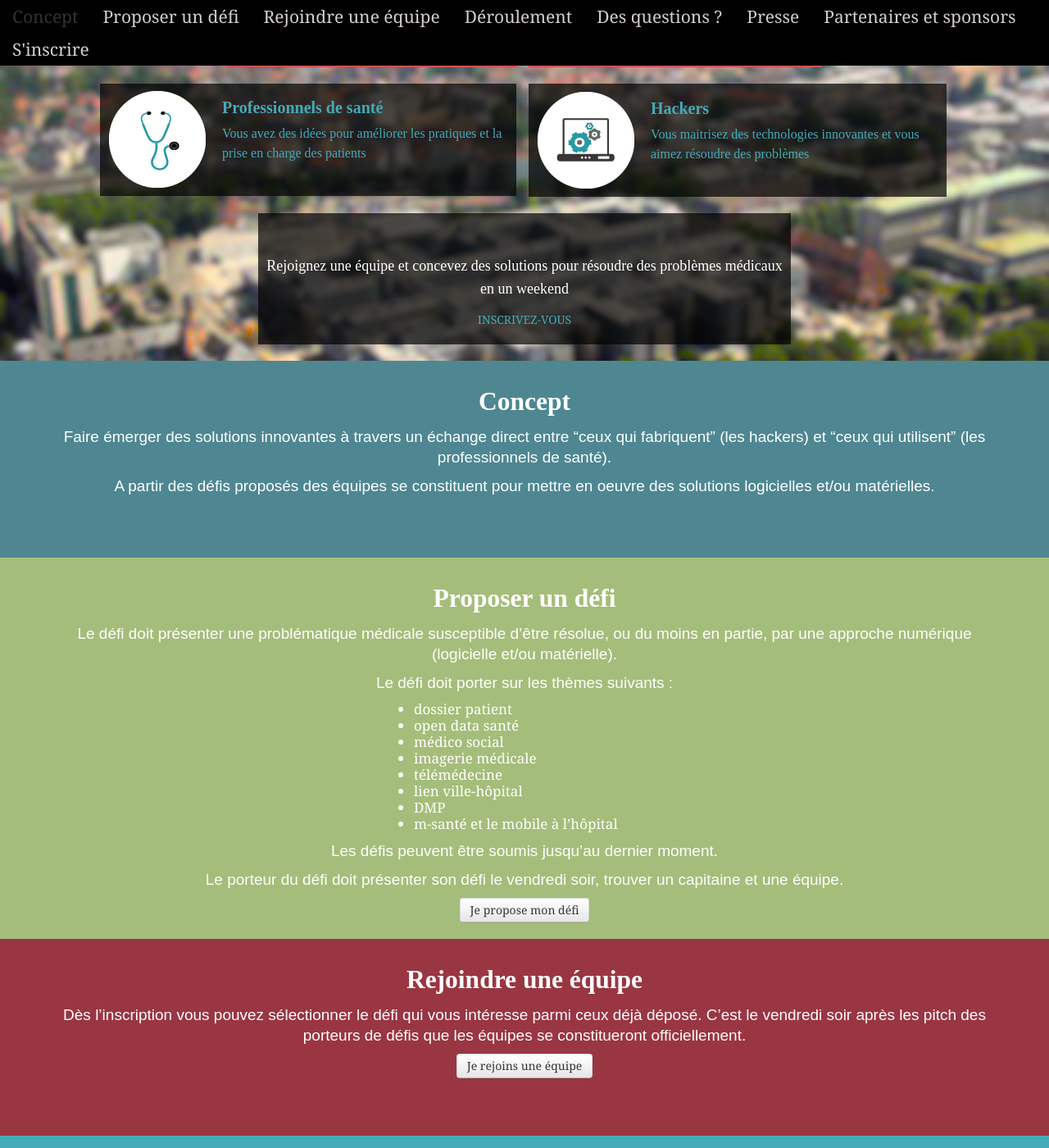
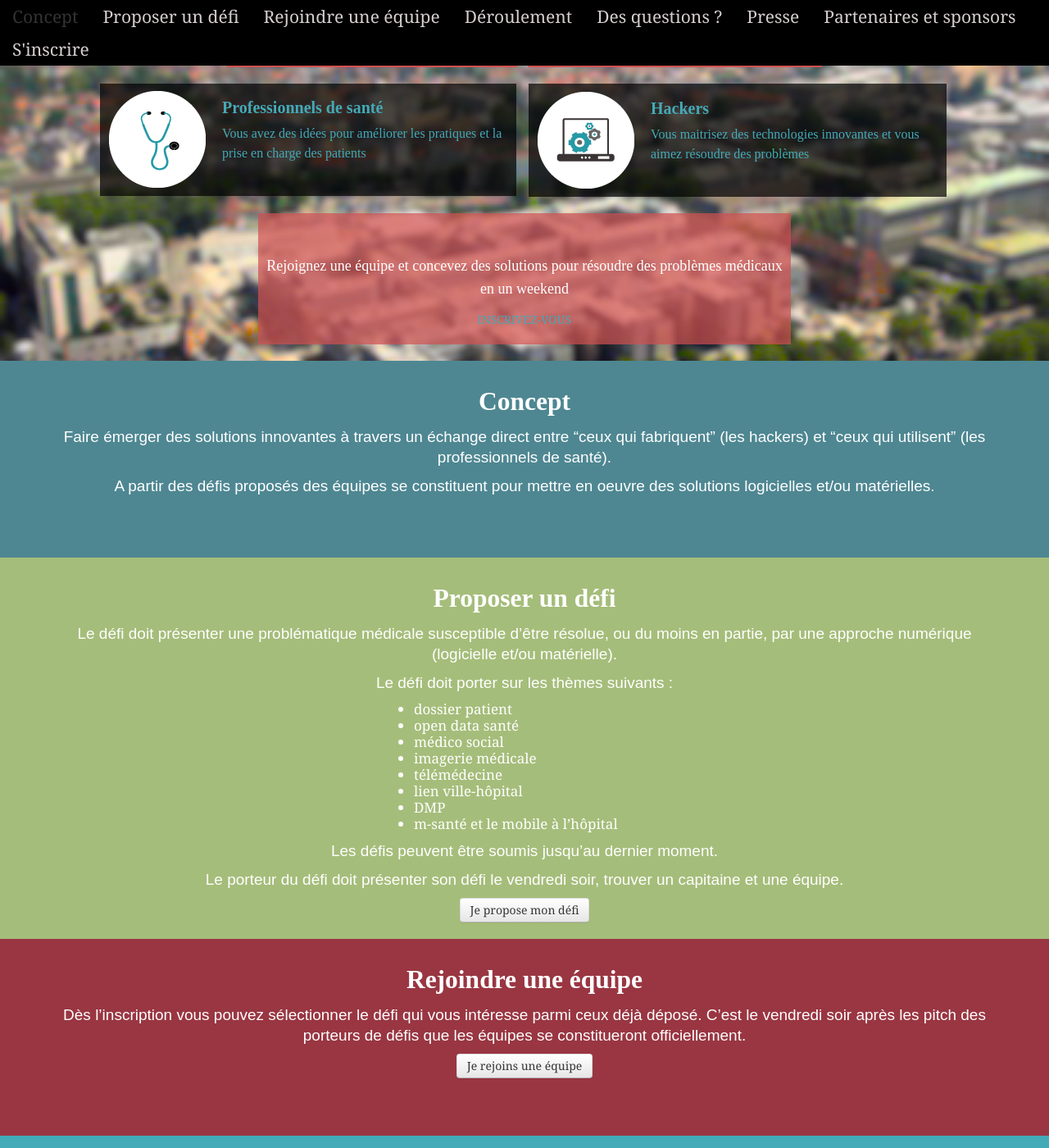
Before and after one commit to AlsaceDigitale/medhack, a Jekyll site: the page index.html, which Jekyll copies as it is, in a window 1280 px wide and 1400 px high, scrolled down 250 px. Shown: the whole window at 82% size. Built offline with Jekyll 4.4.1, drawn with Linux system fonts in a browser that asks for light colours; some web fonts are replaced.

Commit message:
background color "signup-bottom"

```diff
--- a/css/style.css
+++ b/css/style.css
@@ -113,7 +113,7 @@ line-height: 150%;
 clear: both;
 padding: 10px 0px;
 text-align: center;
-background: rgba(0,0,0,0.7);
+background: rgba(209, 81, 81, 0.7);
 margin: 20px auto;
 width: 650px;
 height :140px;
```
